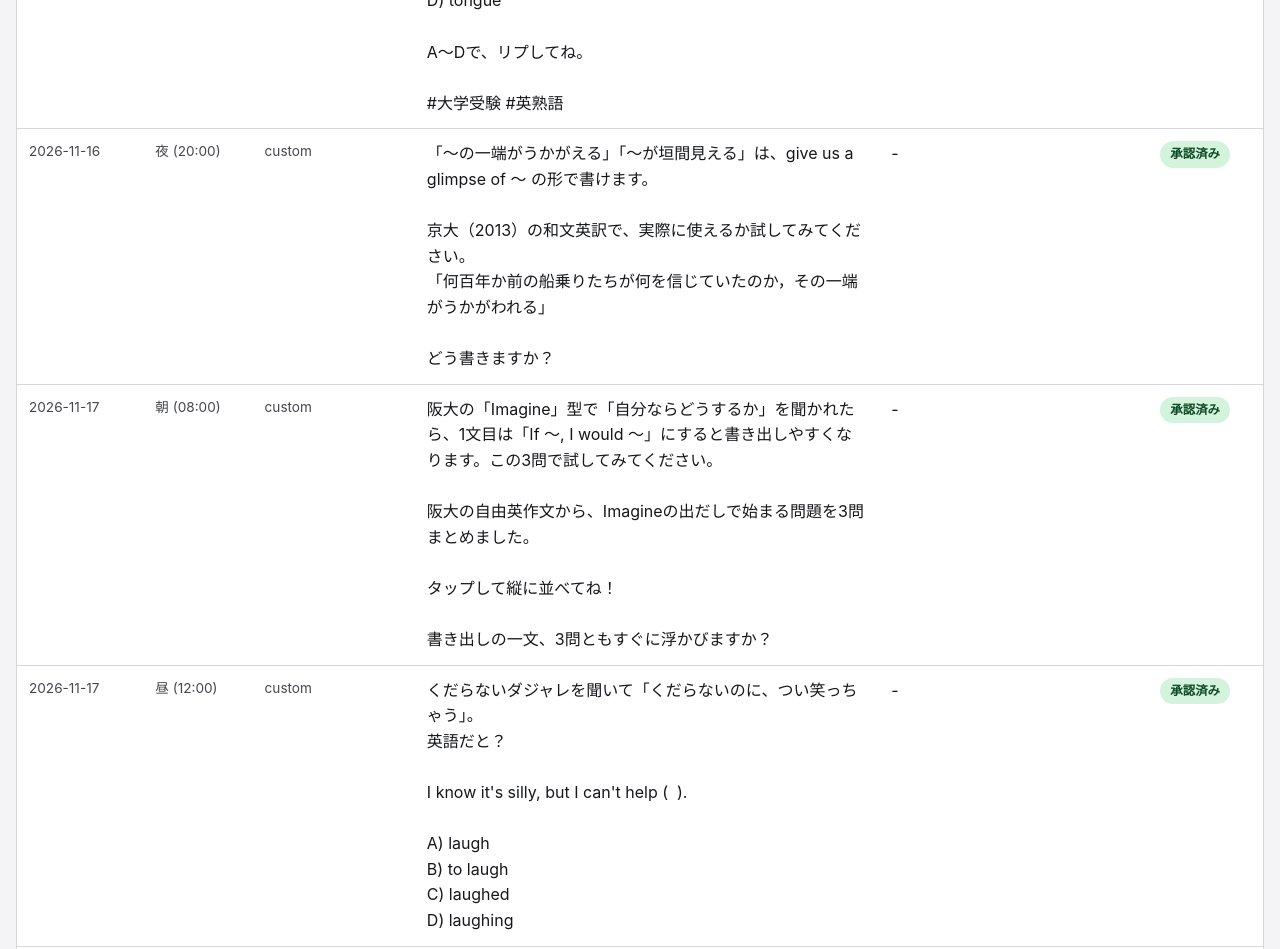
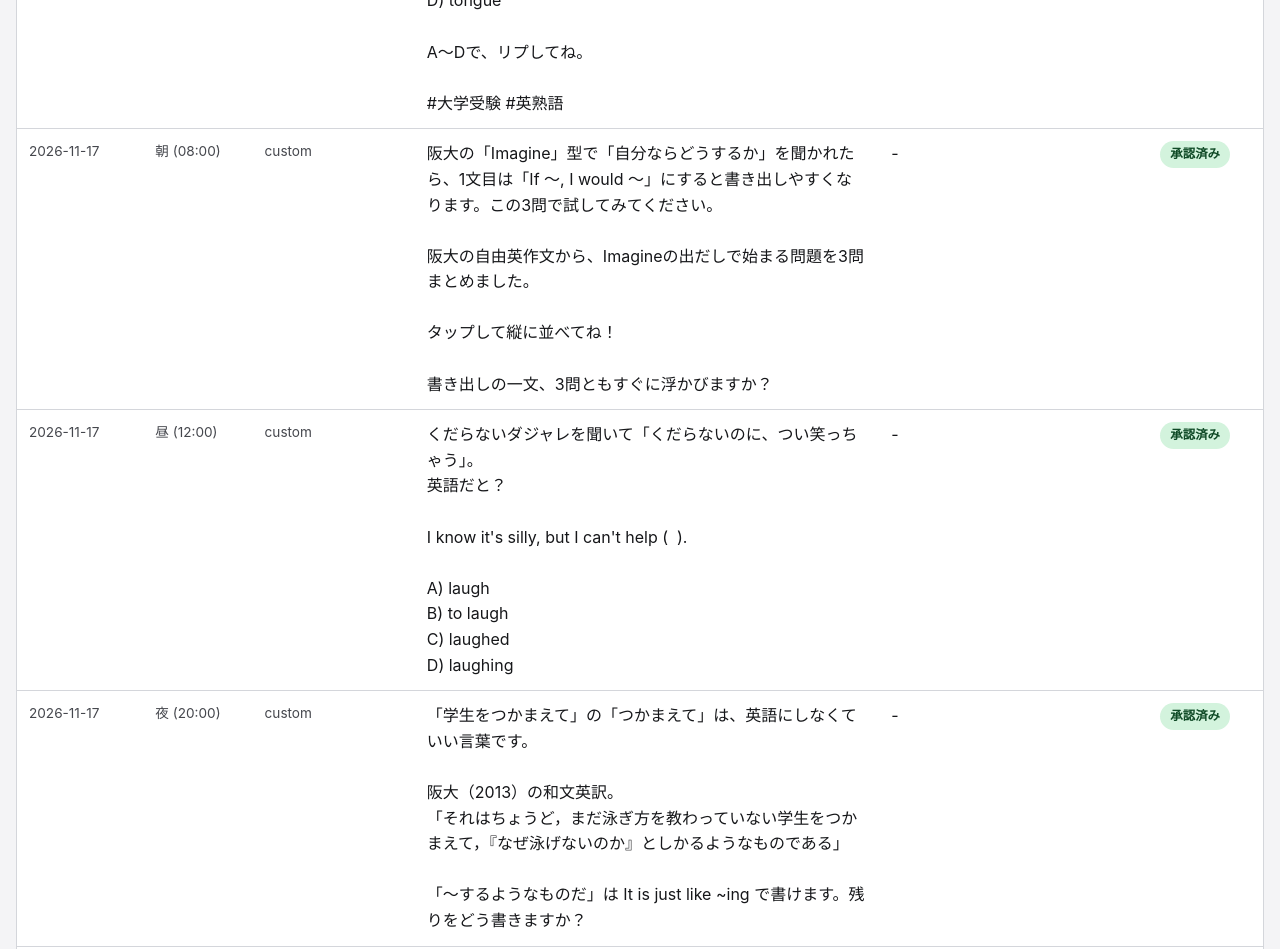
Before and after one commit to yama9haru-bit/boost-x-view, a plain HTML site: page index.html in a window 1280 px wide. Shown: the part 2980-3929 px from the top of the page. Drawn offline with Linux system fonts and the light colour scheme.

Commit message:
Update public view (2026-11-16T11:00:11Z)
Co-Authored-By: Claude Fable 5 <noreply@anthropic.com>

```diff
--- a/index.html
+++ b/index.html
@@ -184,12 +184,7 @@ D) tongue
 
 A〜Dで、リプしてね。
 
-#大学受験 #英熟語</td><td class='text-cell'>-</td><td><span class='badge badge-pending'>承認待ち</span></td></tr><tr><td class='meta'>2026-11-16</td><td class='meta'>夜 (20:00)</td><td class='meta'>custom</td><td class='text-cell'>「〜の一端がうかがえる」「〜が垣間見える」は、give us a glimpse of 〜 の形で書けます。
-
-京大（2013）の和文英訳で、実際に使えるか試してみてください。
-「何百年か前の船乗りたちが何を信じていたのか，その一端がうかがわれる」
-
-どう書きますか？</td><td class='text-cell'>-</td><td><span class='badge badge-approved'>承認済み</span></td></tr><tr><td class='meta'>2026-11-17</td><td class='meta'>朝 (08:00)</td><td class='meta'>custom</td><td class='text-cell'>阪大の「Imagine」型で「自分ならどうするか」を聞かれたら、1文目は「If 〜, I would 〜」にすると書き出しやすくなります。この3問で試してみてください。
+#大学受験 #英熟語</td><td class='text-cell'>-</td><td><span class='badge badge-pending'>承認待ち</span></td></tr><tr><td class='meta'>2026-11-17</td><td class='meta'>朝 (08:00)</td><td class='meta'>custom</td><td class='text-cell'>阪大の「Imagine」型で「自分ならどうするか」を聞かれたら、1文目は「If 〜, I would 〜」にすると書き出しやすくなります。この3問で試してみてください。
 
 阪大の自由英作文から、Imagineの出だしで始まる問題を3問まとめました。
 
@@ -413,7 +408,12 @@ D) Tom has been to Germany two years ago.
 
 A〜Dで、リプしてね。
 
-#大学受験 #英作文</td><td class='text-cell'>-</td><td><span class='badge badge-pending'>承認待ち</span></td></tr></table></div><h2 style='font-size:1.05rem;margin:24px 0 8px'>投稿済み(最新順、最大30件)</h2><div class='table-wrap'><table><tr><th>日付</th><th>スロット</th><th>種別</th><th>本文</th><th>リプ</th><th>状態</th><th>リンク</th></tr><tr><td class='meta'>2026-11-16</td><td class='meta'>昼 (12:00)</td><td class='meta'>custom</td><td class='text-cell'>頼まれごとに「任せて、もうやったも同然だよ」。
+#大学受験 #英作文</td><td class='text-cell'>-</td><td><span class='badge badge-pending'>承認待ち</span></td></tr></table></div><h2 style='font-size:1.05rem;margin:24px 0 8px'>投稿済み(最新順、最大30件)</h2><div class='table-wrap'><table><tr><th>日付</th><th>スロット</th><th>種別</th><th>本文</th><th>リプ</th><th>状態</th><th>リンク</th></tr><tr><td class='meta'>2026-11-16</td><td class='meta'>夜 (20:00)</td><td class='meta'>custom</td><td class='text-cell'>「〜の一端がうかがえる」「〜が垣間見える」は、give us a glimpse of 〜 の形で書けます。
+
+京大（2013）の和文英訳で、実際に使えるか試してみてください。
+「何百年か前の船乗りたちが何を信じていたのか，その一端がうかがわれる」
+
+どう書きますか？</td><td class='text-cell'>-</td><td><span class='badge badge-posted'>投稿済み</span></td><td><a class='tweet-link' href='https://twitter.com/i/web/status/2122283573583781891' rel='noopener' target='_blank'>本文を見る →</a></td></tr><tr><td class='meta'>2026-11-16</td><td class='meta'>昼 (12:00)</td><td class='meta'>custom</td><td class='text-cell'>頼まれごとに「任せて、もうやったも同然だよ」。
 英語だと？
 
 Consider it (  ).
@@ -591,9 +591,4 @@ https://boost.chocoschools.com</td><td><span class='badge badge-posted'>投稿
 
 目安は2分です。
 
-2枚目に正解と理由。赤字は赤シートで隠して何度でも。</td><td class='text-cell'>-</td><td><span class='badge badge-posted'>投稿済み</span></td><td><a class='tweet-link' href='https://twitter.com/i/web/status/2117210125522096185' rel='noopener' target='_blank'>本文を見る →</a></td></tr><tr><td class='meta'>2026-11-02</td><td class='meta'>朝 (08:00)</td><td class='meta'>custom</td><td class='text-cell'>京大の和文英訳に実際に出た日本語で、直訳すると減点されやすい表現まとめ 第12弾
-
-タップして縦に並べてね！
-
-(◎を隠して、×のどこがダメか考えてから見るのがおすすめ)</td><td class='text-cell'>前回の第11弾はこちら👇
-ほかの回もあわせて見てね。</td><td><span class='badge badge-posted'>投稿済み</span></td><td><a class='tweet-link' href='https://twitter.com/i/web/status/2117028933678051773' rel='noopener' target='_blank'>本文を見る →</a><br><a class='tweet-link' href='https://twitter.com/i/web/status/2117028937671008580' rel='noopener' target='_blank'>リプを見る →</a></td></tr></table></div><footer class='page-footer'><a class='tweet-link' href='https://github.com/yama9haru-bit/boost-x-view/commits/main' rel='noopener'>更新履歴</a> — <a class='tweet-link' href='https://github.com/yama9haru-bit/boost-x-view' rel='noopener'>このページについて</a></footer></body></html>
+2枚目に正解と理由。赤字は赤シートで隠して何度でも。</td><td class='text-cell'>-</td><td><span class='badge badge-posted'>投稿済み</span></td><td><a class='tweet-link' href='https://twitter.com/i/web/status/2117210125522096185' rel='noopener' target='_blank'>本文を見る →</a></td></tr></table></div><footer class='page-footer'><a class='tweet-link' href='https://github.com/yama9haru-bit/boost-x-view/commits/main' rel='noopener'>更新履歴</a> — <a class='tweet-link' href='https://github.com/yama9haru-bit/boost-x-view' rel='noopener'>このページについて</a></footer></body></html>
```
